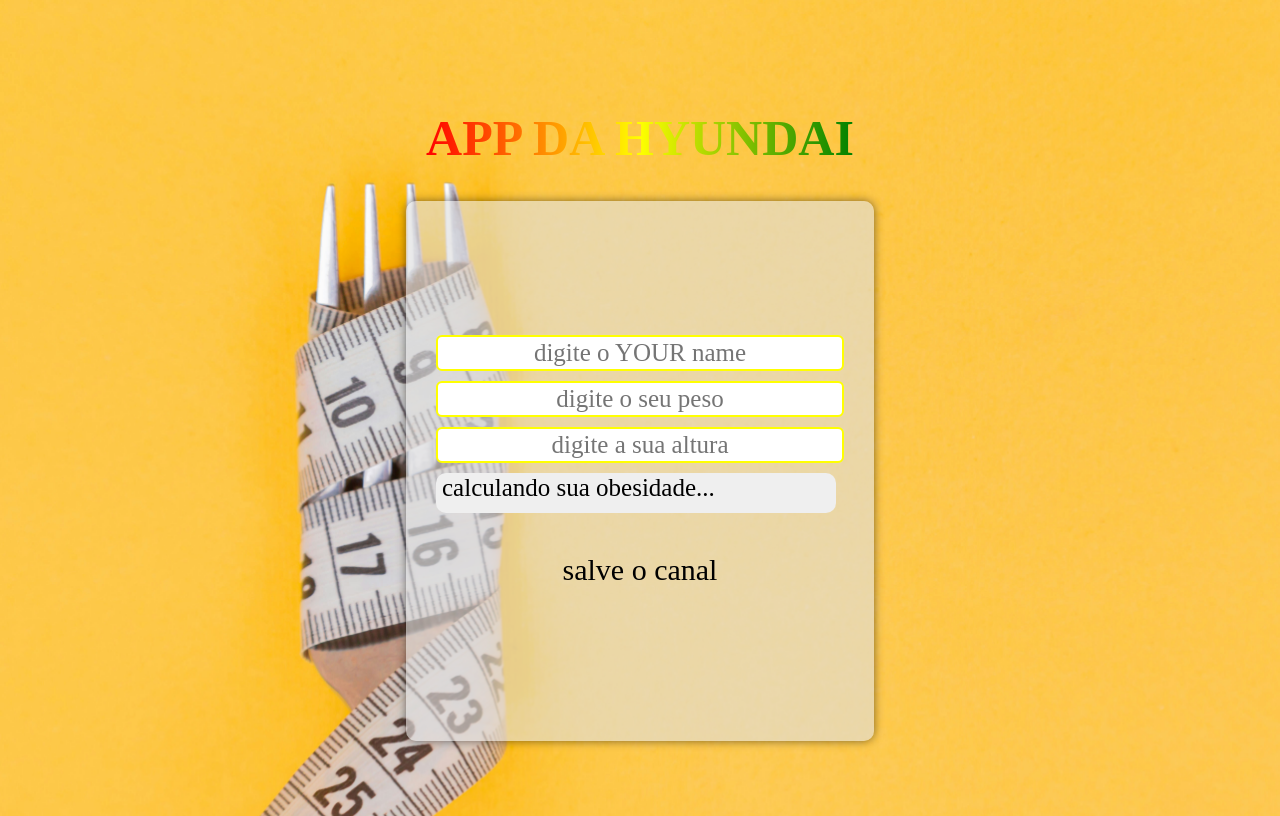
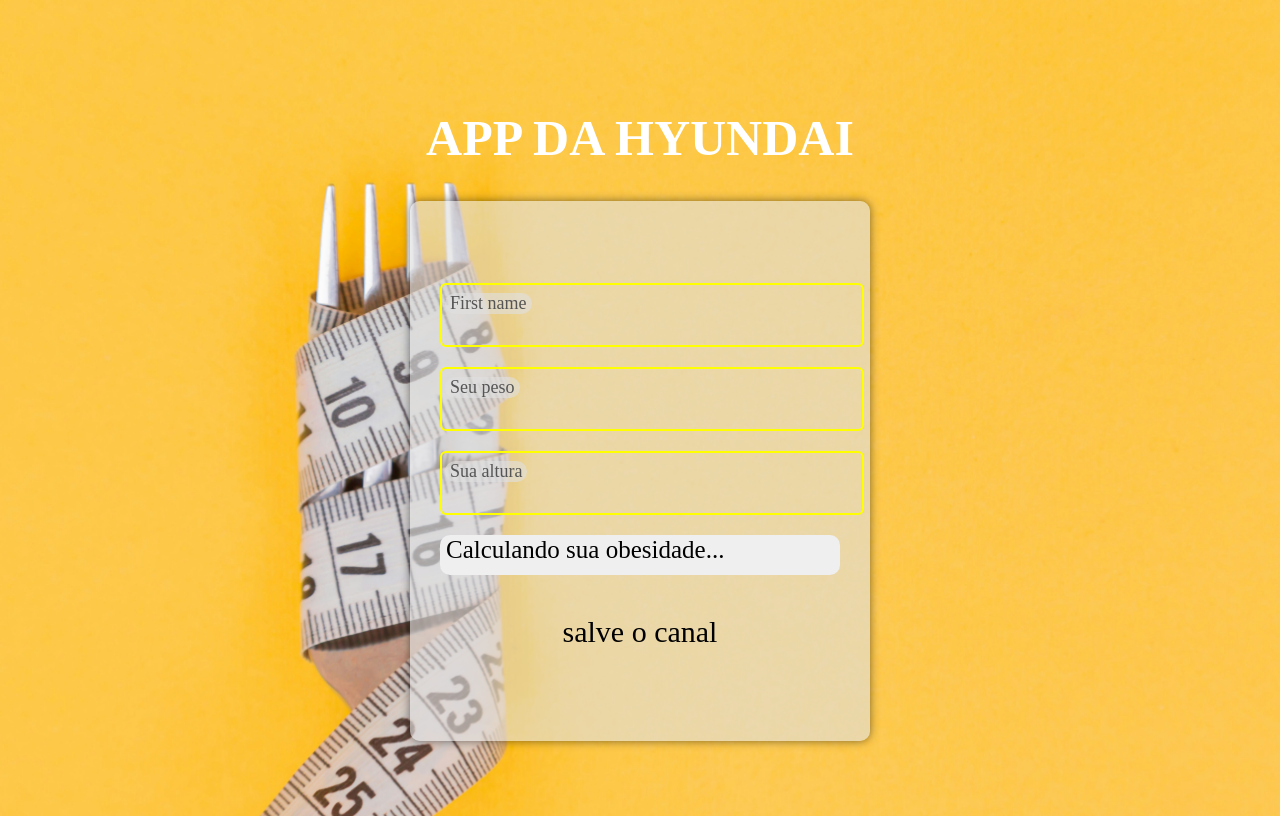
Before and after one commit to array-alinhado/calculator_de_imc, a plain HTML site: page IMC/index.html in a window 1280 px wide. Drawn offline with Linux system fonts and the light colour scheme.

Commit message:
salva moral

```diff
--- a/IMC/css/lula.css
+++ b/IMC/css/lula.css
@@ -8,24 +8,12 @@
     flex-direction: column;
     overflow: hidden;
 }
-h1 {
+h1{
     text-align: center;
+    color: #fff;
     font-size: 50px;
     font-family: 'Fonte';
-    background: linear-gradient(90deg, red, yellow, green);
-    background-clip: text;
-    -webkit-background-clip: text;
-    color: transparent;
-    animation: bg 5s linear infinite;
-}
 
-@keyframes bg{
-    0%{
-        filter: hue-rotate(0deg);
-    }
-    100%{
-        filter: hue-rotate(360deg);
-    }
 }
 
 input{
@@ -39,7 +27,11 @@
     display: flex;
     flex-direction: column;
     font-family: 'Fonte';
+    transition: transform 0.3s ease;
+        color: 0.3s ease;
 }
+
+
 p{
     font-size: 30px;
     font-family: 'Fonte';
@@ -82,3 +74,45 @@
     border-radius: 6px;
     border: 2px solid yellow;
 }
+
+
+.input-box {
+    position: relative;
+    margin: 20px 0;
+    width: 400px;
+}
+
+.input-box input {
+    width: 100%;
+    height: 40px;
+    padding: 10px;
+    font-size: 18px;
+    border: 2px solid yellow;
+    border-radius: 6px;
+    outline: none;
+    background: transparent;
+    font-family: 'Fonte';
+    color: #000;
+}
+
+.input-box label {
+    position: absolute;
+    left: 15px;
+    top: 10px;
+    background-color: rgba(225, 225, 225, 0.616); /* mesma cor do .castelo */
+    padding: 0 5px;
+    color: #555;
+    font-size: 18px;
+    pointer-events: none;
+    transition: 0.2s ease all;
+    font-family: 'Fonte';
+    border-radius: 20px;
+}
+
+input:focus+label {
+    transform: translateY(-30px);
+    color: blue;
+}
+input:focus {
+    border-color: blue;
+}
--- a/IMC/index.html
+++ b/IMC/index.html
@@ -1,28 +1,37 @@
 <!DOCTYPE html>
-<html lang="en">
+<html lang="pt-BR">
 <head>
   <meta charset="UTF-8">
   <meta name="viewport" content="width=device-width, initial-scale=1.0">
-    <title>Calculo de imc</title>
+  <title>APP DA HYUNDAI</title>
   <link rel="stylesheet" href="/css/lula.css">
-    <link rel="website icon" type="png"
-     href="/img/images (2).jpg">
+
 </head>
 <body>
-    <div class="container">
   <h1>APP DA HYUNDAI</h1>
+
+  <div class="castelo">
+    <div class="inputss">
+      <div class="input-box">
+        <input type="text" id="nome" required>
+        <label for="nome">First name</label>
       </div>
 
-     <div class="castelo" >
-        <div  class="inputss">
-        <input type="text" placeholder="digite o YOUR name" id="nome">
-        <input type="text"  placeholder="digite o seu peso" id="peso">
-        <input type="text" placeholder="digite a sua altura" id="altura">
-        <button id="calcular">calculando sua obesidade...</button>
+      <div class="input-box">
+        <input type="text" id="peso" required>
+        <label for="peso">Seu peso</label>
+      </div>
+
+      <div class="input-box">
+        <input type="text" id="altura" required>
+        <label for="altura">Sua altura</label>
+      </div>
+
+      <button id="calcular">Calculando sua obesidade...</button>
     </div>
     <p id="resultado">salve o canal</p>
   </div>
 
-<script  src="/js/dilma.js"></script>
+  <script src="/js/dilma.js"></script>
 </body>
 </html>
```
Lines whose indentation alone changed are shown as unchanged.
